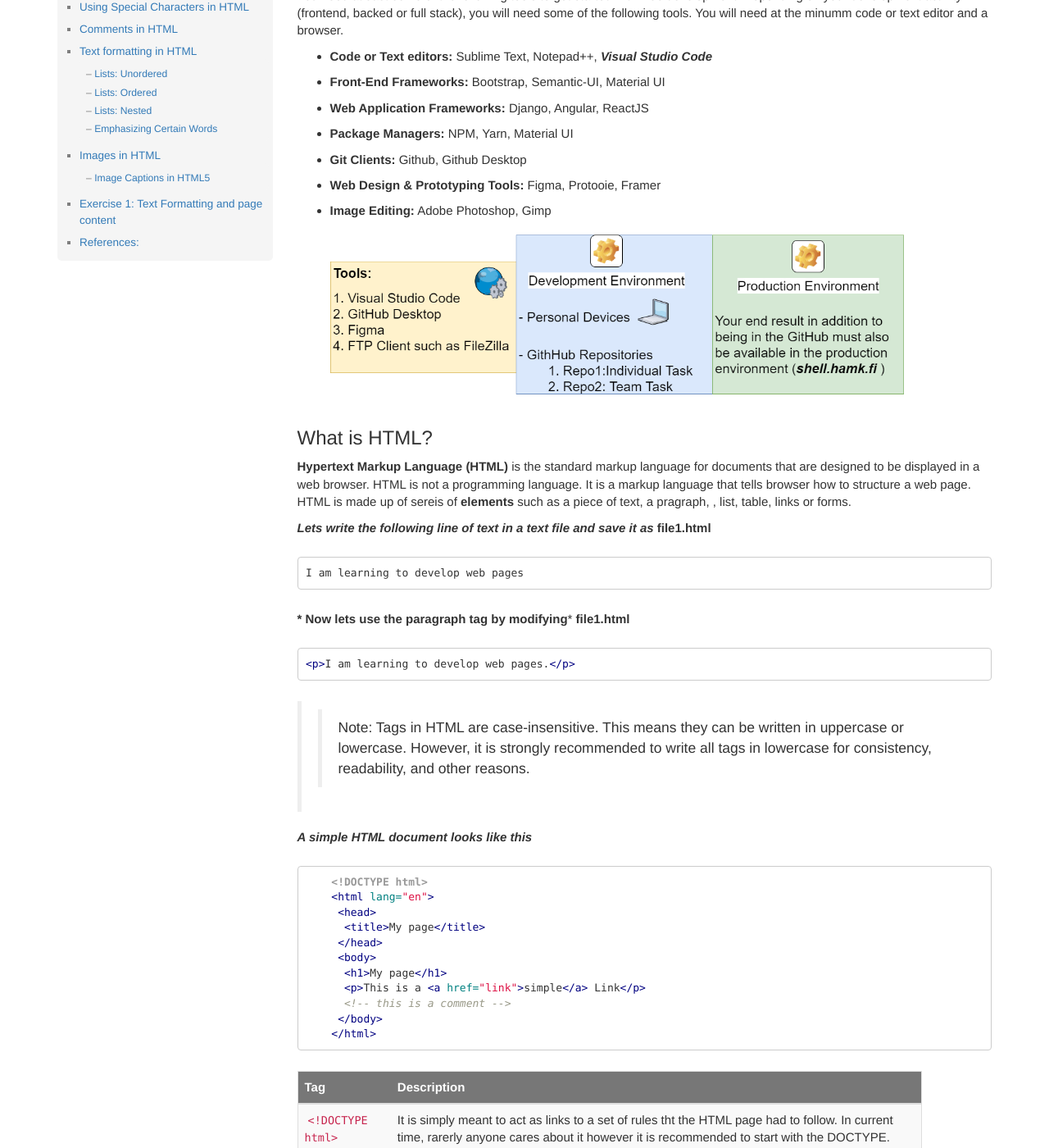
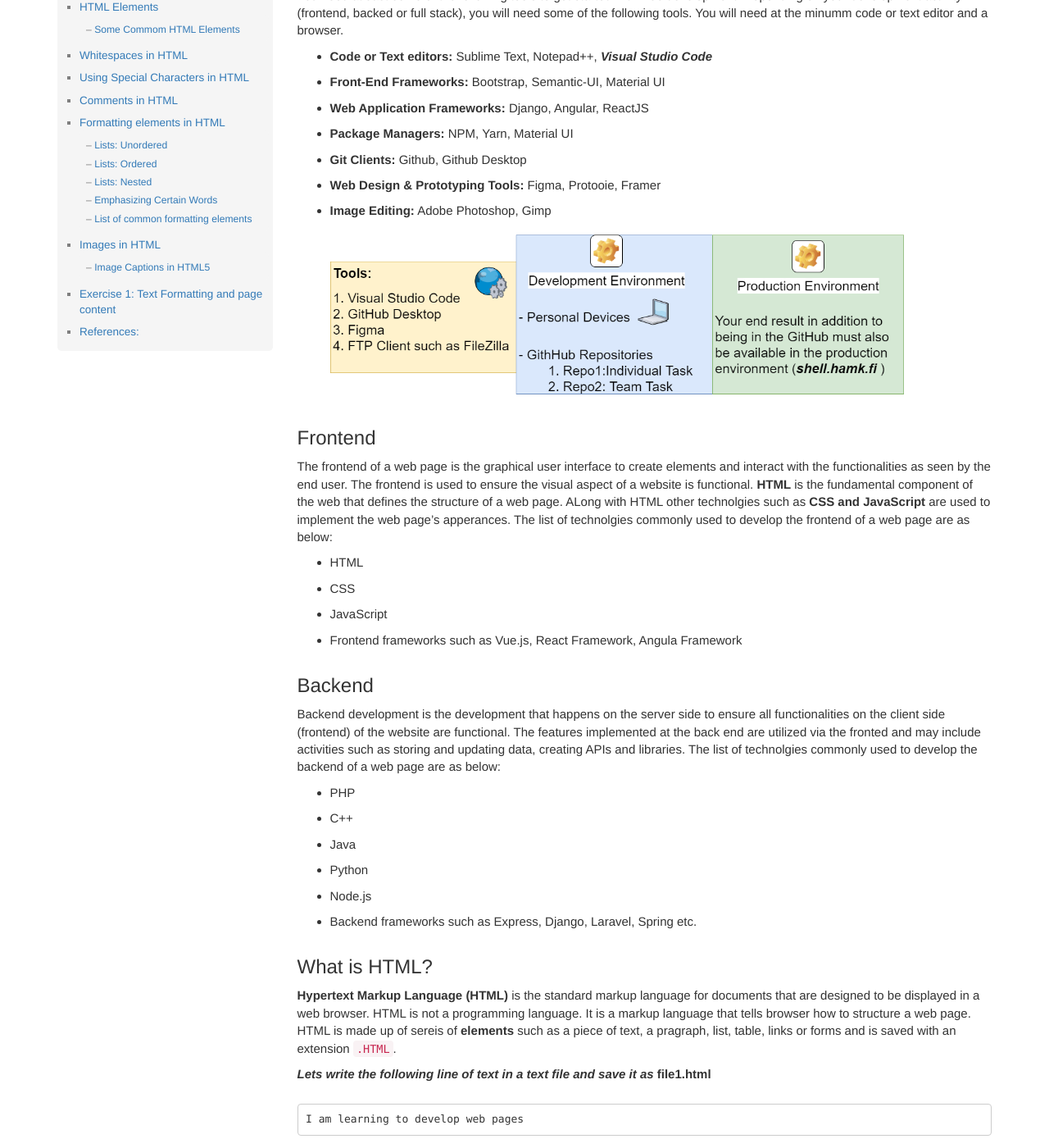
Before and after one commit to dipaish/www23, a Jekyll site: the page built from index.md, in a window 1280 px wide and 1400 px high, scrolled down 216 px. Shown: the whole window at 82% size. Built offline with Jekyll 4.4.1, drawn with Linux system fonts in a browser that asks for light colours; our own code applies the rules of GitHub Pages for plain Markdown files; comment, search, counter and statistics services are not loaded; some of the changed text lies outside the part shown.

Commit message:
elementes added

````diff
--- a/index.md
+++ b/index.md
@@ -12,9 +12,28 @@
 - **Image Editing:**  Adobe Photoshop, Gimp
 ![Development Environment](assets/images/devenvironment.png)
 
+## Frontend
+
+The frontend of a web page is the graphical user interface to create elements and interact with the functionalities as seen by the end user. The frontend is used to ensure the visual aspect of a website is functional. **HTML** is the fundamental component of the web that defines the structure of a web page. ALong with HTML other technolgies such as **CSS and JavaScript** are used to implement the web page's apperances. The list of technolgies commonly used to develop the frontend of a web page are as below:
+- HTML
+- CSS
+- JavaScript
+- Frontend frameworks such as Vue.js, React Framework, Angula Framework
+
+
+## Backend
+
+Backend development is the development that happens on the server side to ensure all functionalities on the client side (frontend) of the website are functional. The features implemented at the back end are utilized via the fronted and may include activities such as storing and updating data, creating APIs and libraries. The list of technolgies commonly used to develop the backend of a web page are as below:
+
+- PHP
+- C++
+- Java
+- Python
+- Node.js
+- Backend frameworks such as Express, Django, Laravel, Spring etc.
 
 ## What is HTML?
-**Hypertext Markup Language (HTML)** is the standard markup language for documents that are designed to be displayed in a web browser. HTML is not a programming language. It is a markup language that tells browser how to structure a web page. HTML is made up of sereis of **elements** such as a piece of text, a pragraph, , list, table, links or forms.
+**Hypertext Markup Language (HTML)** is the standard markup language for documents that are designed to be displayed in a web browser. HTML is not a programming language. It is a markup language that tells browser how to structure a web page. HTML is made up of sereis of **elements** such as a piece of text, a pragraph, list, table, links or forms and is saved with an extension ```.HTML```.
 
 ***Lets write the following line of text in a text file and save it as*** **file1.html**
 
@@ -77,7 +96,27 @@
 ```html
       <em>element 1</em> <em>element 2</em> <em>element 3</em>
 ```
-
+### Some Commom HTML Elements
+**Heading**
+- Heading is commonly used in web pages to define the hierarchy of a web page.
+- HTML offers 6 levels of heading ```<h1> <h2> <h3> <h4> <h5> <h6>```
+Example:
+```html
+      <h1>This is level 1 heading.</h1>
+      <h2>This is level 2 heading.</h2>
+      <h3>This is level 3 heading.</h3>
+      <h4>This is level 4 heading.</h4>
+      <h5>This is level 5 heading.</h5>
+      <h6>This is level 6 heading.</h6>
+```
+**Paragraphs**
+- Pargraph is another common element that is used to write paragraphs in HTML document.
+- It starts with the ```<p>``` tag and ends with ```</p>``` tag.
+Example:
+```html
+      <p> This is a pargraph. </p>
+      <p> This is another pargraph. </p>
+```
 ## Whitespaces in HTML
 The whitespace includes space characters as well as line breaks. You can have lots of whitespaces in your code but the HTML parser reduces space(s) or line breaks into a single space when rendering the HTML code. There is no reason to use more white spaces as it might affect the readability if it is not nicely formatted.
 ```html
@@ -109,7 +148,7 @@
  <!-- comment asdsad asdasda -->
  ```
 
-## Text formatting in HTML
+## Formatting elements in HTML
 
 - HTML is used to structure text within a page by adding headings, paragraphs, emphasizing words and more.
 
@@ -173,6 +212,14 @@
 **Italic:** ``` <i>...</i> ``` This is <i>italicized text </i>.
 
 **Underline:** ``` <u>...</u> ``` This is <u>underlined text.</u>
+
+### List of common formatting elements
+| Element  | Impact|
+| ------------- | ------------- |
+|``` <h1> This is heading 1. You can have 6 level of headings from h1 to h6. </h1> ```| <h1> This is heading 1. You can have 6 level of headings from h1 to h6. </h1> |
+|``` <p> This is a pargraph. </p> ```| <p> This is strong text </p>  |
+|``` <strong> This is strong text </strong> ```| <strong> This is strong text </strong>  |
+
 
 ## Images in HTML
 
````
